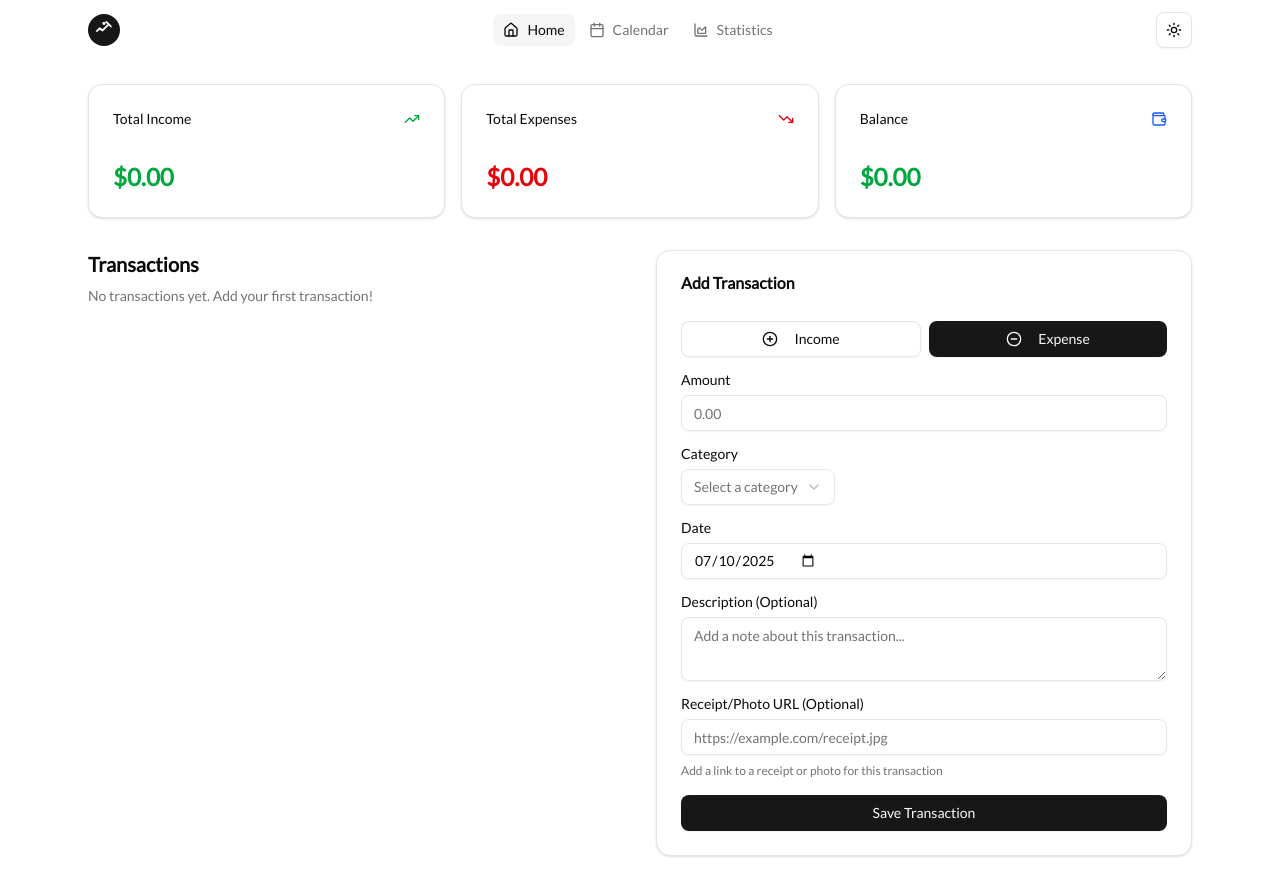
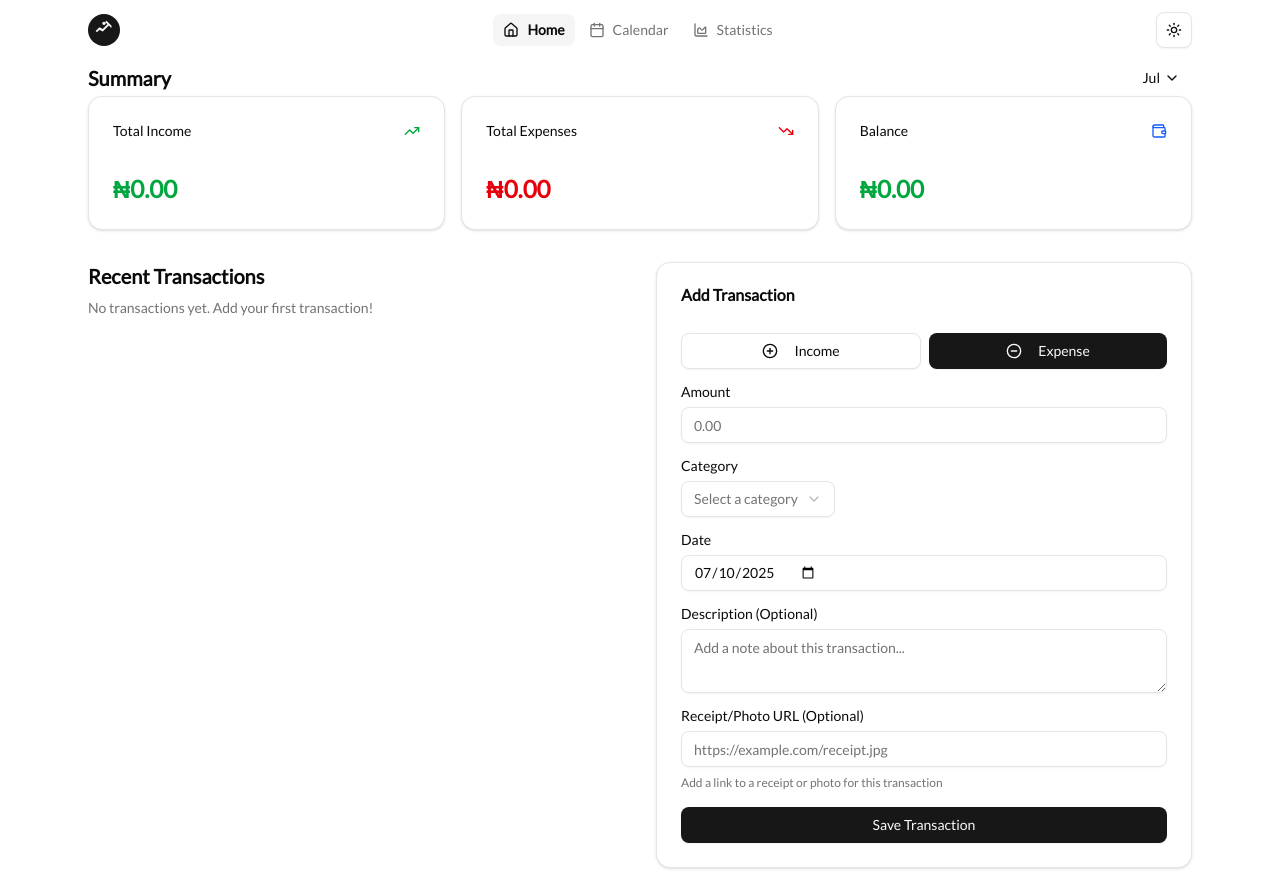
Before and after one commit to ugbeadie/MoneyTrail, a Next.js app: page / in a window 1280 px wide. Built offline with nearby package versions, Linux system fonts and the light colour scheme.

Commit message:
add month picker tab and some minor changes

```diff
--- a/src/app/page.tsx
+++ b/src/app/page.tsx
@@ -1,13 +1,15 @@
 import TransactionForm from "@/components/transaction-form";
 import TransactionList from "@/components/TransactionList";
-import SummaryCards from "@/components/summary-cards";
+import SummaryCards from "@/components/SummaryCard";
 import { Spinner } from "@/components/ui/spinner";
 import { Suspense } from "react";
+import { MonthPickerTab } from "@/components/MonthPickerTab";
 
 export default function HomePage() {
   return (
     <div className="min-h-screen bg-background">
-      <main className="max-w-6xl mx-auto p-6">
+      <main className="max-w-6xl mx-auto p-6 pt-0">
+        <MonthPickerTab />
         <div className="space-y-8">
           {/* Summary Section */}
           <Suspense fallback={<Spinner />}>
--- /dev/null
+++ b/src/components/MonthPickerTab.tsx
@@ -0,0 +1,17 @@
+"use client";
+import { useState } from "react";
+import { MonthPicker } from "@/components/MonthPicker";
+import { months } from "@/lib/constants";
+
+export function MonthPickerTab() {
+  const [selectedMonth, setSelectedMonth] = useState(() => {
+    const currentMonth = new Date().getMonth();
+    return months[currentMonth];
+  });
+  return (
+    <div className="flex justify-between items-center">
+      <p className="font-bold text-xl">Summary</p>
+      <MonthPicker selectedMonth={selectedMonth} onSelect={setSelectedMonth} />
+    </div>
+  );
+}
--- a/src/components/summary-cards.tsx
+++ b/src/components/SummaryCard.tsx
@@ -19,7 +19,7 @@ function SummaryCard({ title, value, icon, colorClass }: SummaryCardProps) {
       </CardHeader>
       <CardContent>
         <div className={`text-2xl font-bold ${colorClass}`}>
-          ${Math.abs(value).toFixed(2)}
+          ₦{Math.abs(value).toFixed(2)}
         </div>
       </CardContent>
     </Card>
--- a/src/components/TransactionList.tsx
+++ b/src/components/TransactionList.tsx
@@ -28,11 +28,11 @@ function TransactionItem({ transaction }: TransactionItemProps) {
           )}
         </div>
 
-        <div className="flex">
+        <div className="md:flex">
           {transaction.description && (
             <div className="font-medium text-sm">{transaction.description}</div>
           )}
-          <div className=" text-xs text-muted-foreground bg-muted px-2 py-0.5 rounded-full w-fit mt-0.5 ml-2">
+          <div className=" text-xs text-muted-foreground bg-muted px-2 py-0.5 rounded-full w-fit mt-0.5 md:ml-2">
             {transaction.category}
           </div>
         </div>
@@ -80,7 +80,7 @@ export default async function TransactionList() {
   if (transactions.length === 0) {
     return (
       <div>
-        <h2 className="text-xl font-semibold mb-2">Transactions</h2>
+        <h2 className="text-xl font-semibold mb-2">Recent Transactions</h2>
         <p className="text-muted-foreground text-sm mb-6">
           No transactions yet. Add your first transaction!
         </p>
@@ -112,9 +112,10 @@ export default async function TransactionList() {
 
   return (
     <div>
-      <h2 className="text-xl font-semibold mb-2">Transactions</h2>
+      <h2 className="text-xl font-semibold mb-2">Recent Transactions</h2>
       <p className="text-muted-foreground text-sm mb-6">
-        You had {totalIncomes} incomes and {totalExpenses} expenses this month
+        You have {totalIncomes} {totalIncomes > 1 ? "incomes" : "income"} and{" "}
+        {totalExpenses} {totalExpenses > 1 ? "expenses" : "expense"} this month
       </p>
 
       <div>
--- a/src/components/header.tsx
+++ b/src/components/header.tsx
@@ -63,7 +63,7 @@ export function Header() {
                   className={cn(
                     "flex items-center gap-2 px-3 py-2 text-sm font-medium transition-colors",
                     isActive
-                      ? "text-foreground bg-muted"
+                      ? "text-foreground bg-muted font-bold"
                       : "text-muted-foreground hover:text-foreground hover:bg-muted/50"
                   )}
                 >
--- a/src/lib/constants.ts
+++ b/src/lib/constants.ts
@@ -19,18 +19,18 @@ export const EXPENSE_CATEGORIES = [
 ] as const;
 
 export const months = [
-  "January",
-  "February",
-  "March",
-  "April",
+  "Jan",
+  "Feb",
+  "Mar",
+  "Apr",
   "May",
-  "June",
-  "July",
-  "August",
-  "September",
-  "October",
-  "November",
-  "December",
+  "Jun",
+  "Jul",
+  "Aug",
+  "Sep",
+  "Oct",
+  "Nov",
+  "Dec",
 ];
 
 export const TRANSACTION_FORM_ID = "transaction-form";
```
Also changed, not shown: 1 other file (tests, documents, lock files or other folders).
